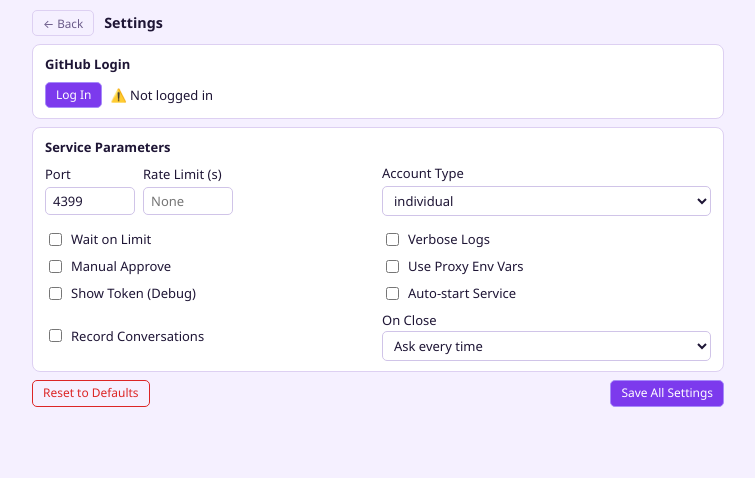
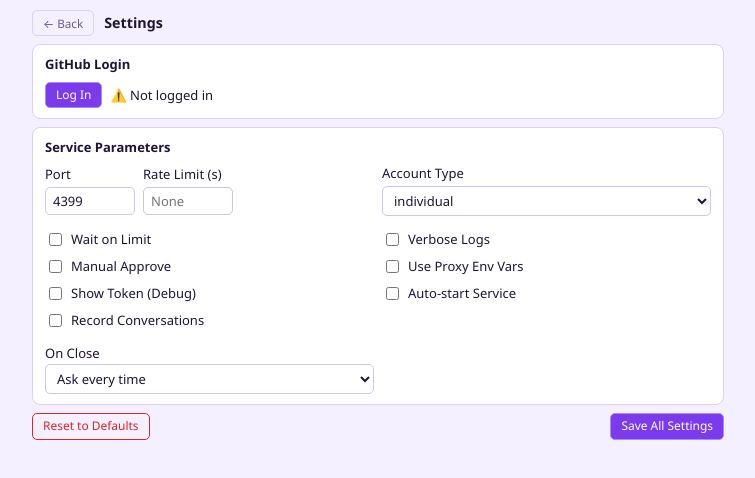
Before and after one commit to kylefu8/copilot-proxy-gui, a React (Vite) app: page / in a window 1280 px wide. Both pictures are taken after a click on the button "⚙️". Shown: the top 478 px of the page, without its empty margins (262-1017 px from the left). Built offline with nearby package versions, Linux system fonts and the light colour scheme.

Commit message:
fix: theme sync to conv viewer, settings checkbox alignment
- Forward theme changes to conversation viewer window via update_log_theme IPC
- Fix checkbox line-height consistency in settings
- Separate closeAction dropdown from checkbox grid for better alignment

```diff
--- a/electron/main.cjs
+++ b/electron/main.cjs
@@ -1618,6 +1618,9 @@ ipcMain.handle('copilot-proxy:invoke', async (_event, request) => {
       if (logWin && !logWin.isDestroyed()) {
         logWin.webContents.send('copilot-proxy:theme-update', payload?.theme || 'midnight')
       }
+      if (convWin && !convWin.isDestroyed()) {
+        convWin.webContents.send('copilot-proxy:theme-update', payload?.theme || 'midnight')
+      }
       return { ok: true }
     }
     case 'delete_token': {
--- a/src/features/settings/SettingsPage.jsx
+++ b/src/features/settings/SettingsPage.jsx
@@ -236,7 +236,9 @@ export function SettingsPage({
             />
             {t('conv.toggle')}
           </label>
+        </div>
 
+        <div className="grid2" style={{ marginTop: 8 }}>
           <label className="model-select-row" title={t('settings.closeActionTooltip')}>
             {t('settings.closeAction')}
             <select className="port-input" value={config.closeAction || ''} onChange={e => onChangeConfig('closeAction', e.target.value)}>
--- a/src/styles.css
+++ b/src/styles.css
@@ -168,7 +168,7 @@ h1, h2, h3, p { margin: 0; }
 }
 
 label { display: grid; gap: 3px; }
-.checkbox { display: flex; align-items: center; gap: 6px; }
+.checkbox { display: flex; align-items: center; gap: 6px; line-height: 1; }
 
 .error { color: var(--red); }
 .success { color: var(--green); }
```
